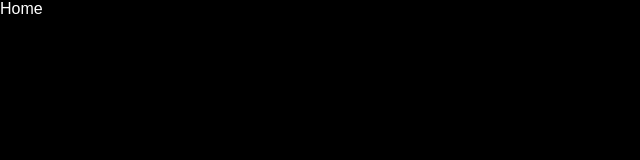
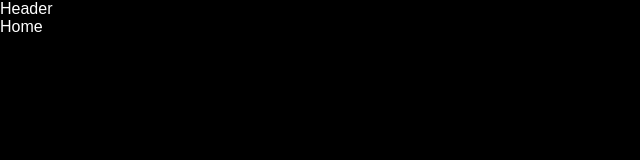
Before and after one commit to Moamal-2000/aster-information, a React (Vite) app: page / in a window 1280 px wide. Shown: the top 160 px of the page, without its empty margins (0-640 px from the left). Built offline with nearby package versions, Linux system fonts and the light colour scheme.

Commit message:
chore: initiate Header component

```diff
--- /dev/null
+++ b/src/Components/Header/Header.jsx
@@ -0,0 +1,6 @@
+import s from "./Header.module.scss";
+
+const Header = () => {
+  return <header className={s.header}>Header</header>;
+};
+export default Header;
--- a/src/Routes/RouteLayout.jsx
+++ b/src/Routes/RouteLayout.jsx
@@ -1,8 +1,10 @@
 import { Outlet } from "react-router-dom";
+import Header from "../Components/Header/Header";
 
 const RouteLayout = () => {
   return (
     <div className="App">
+      <Header />
       <Outlet />
     </div>
   );
```
Also changed, not shown: src/Components/Header/Header.module.scss (added).
